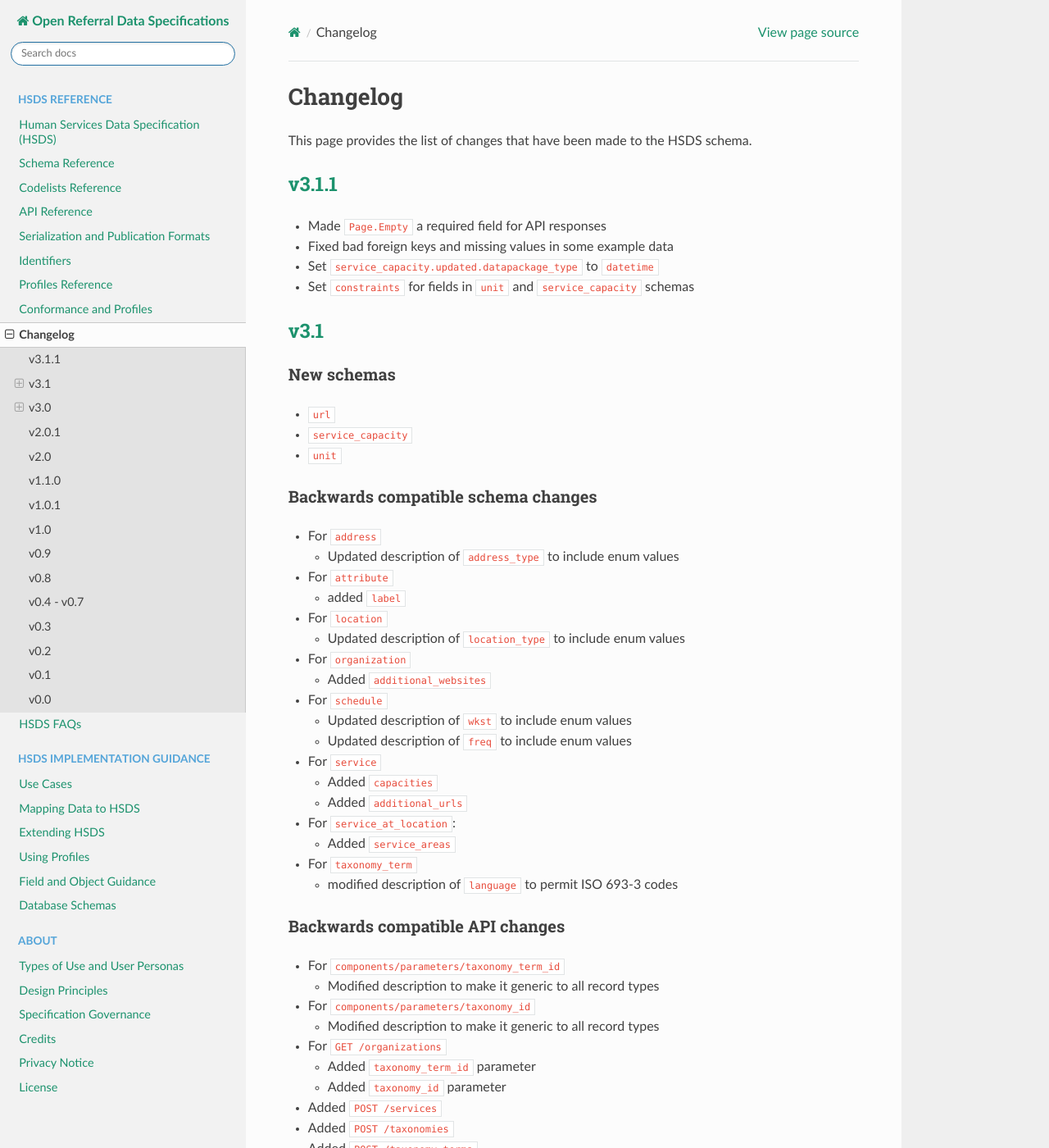
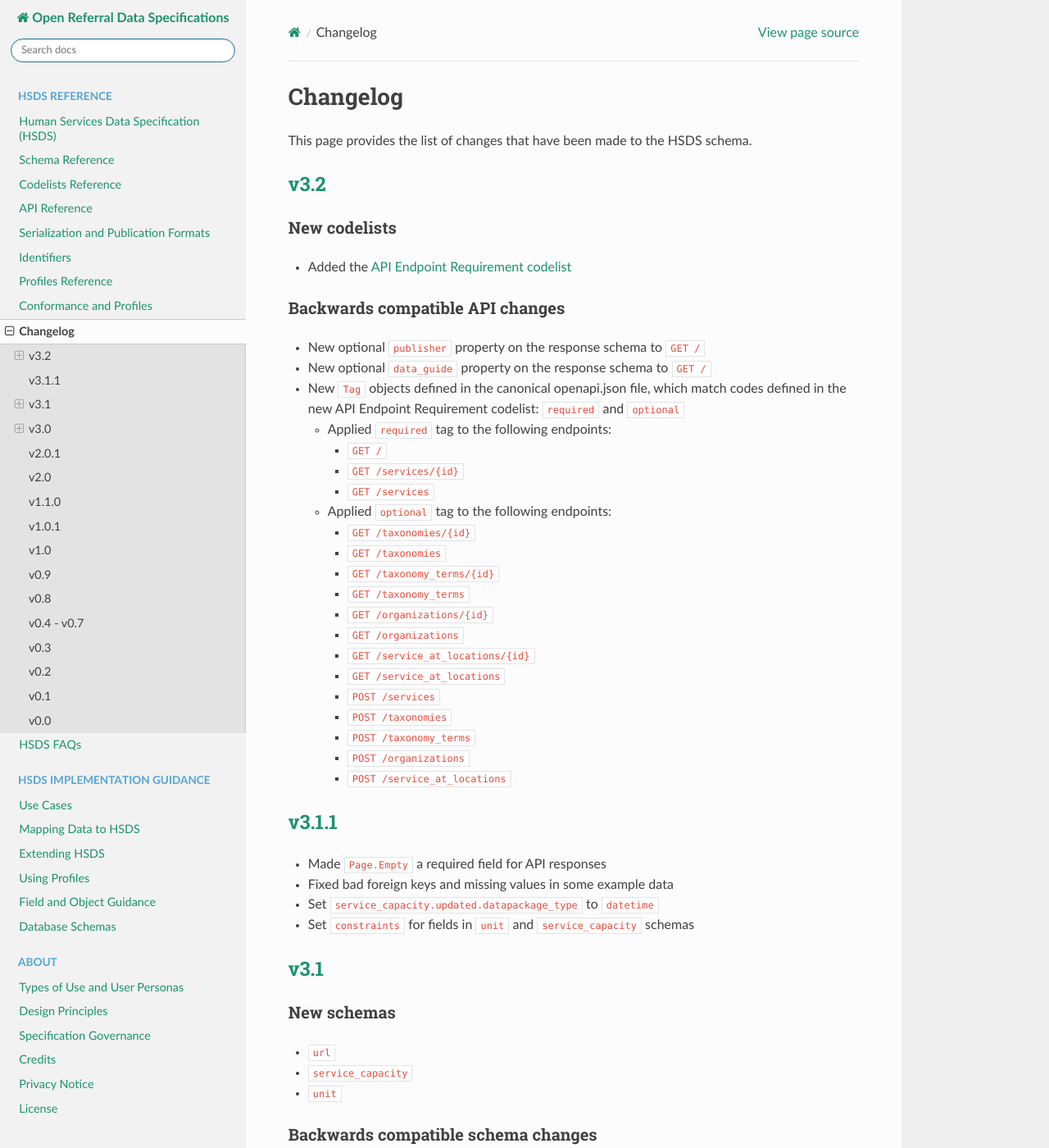
Before and after one commit to openreferral/specification, a Sphinx documentation site: the page built from docs/hsds/changelog.md, in a window 1280 px wide and 1400 px high. Shown: the whole window at 82% size. Built offline with Sphinx 7.4.7 and the Read the Docs theme 3.1.0, drawn with Linux system fonts in a browser that asks for light colours; comment, search, counter and statistics services are not loaded.

Commit message:
docs: changelog
Updated the changelog. Be aware that some of the links in this changelog
point to a release tag that doesn't exist yet (3.2)

```diff
--- a/docs/hsds/changelog.md
+++ b/docs/hsds/changelog.md
@@ -2,6 +2,36 @@ Changelog
 =========
 
 This page provides the list of changes that have been made to the HSDS schema.
+
+## [v3.2](https://github.com/openreferral/specification/releases/tag/v3.2)
+
+### New codelists
+
+* Added the [API Endpoint Requirement codelist](https://docs.openreferral.org/en/latest/codelists.html#api-endpoint-requirement)
+
+### Backwards compatible API changes
+
+* New optional `publisher` property on the response schema to `GET /`
+* New optional `data_guide` property on the response schema to `GET /`
+* New `Tag` objects defined in the canonical openapi.json file, which match codes defined in the new API Endpoint Requirement codelist: `required` and `optional`
+  * Applied `required` tag to the following endpoints:
+    * `GET /`
+    * `GET /services/{id}`
+    * `GET /services`
+  * Applied `optional` tag to the following endpoints:
+    * `GET /taxonomies/{id}`
+    * `GET /taxonomies`
+    * `GET /taxonomy_terms/{id}`
+    * `GET /taxonomy_terms`
+    * `GET /organizations/{id}`
+    * `GET /organizations`
+    * `GET /service_at_locations/{id}`
+    * `GET /service_at_locations`
+    * `POST /services`
+    * `POST /taxonomies`
+    * `POST /taxonomy_terms`
+    * `POST /organizations`
+    * `POST /service_at_locations`
 
 ## [v3.1.1](https://github.com/openreferral/specification/releases/tag/v3.1.1)
 
```
